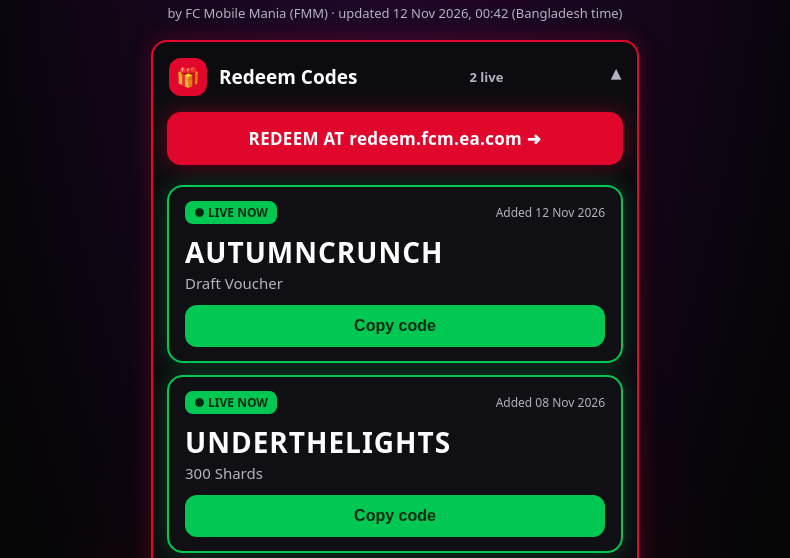
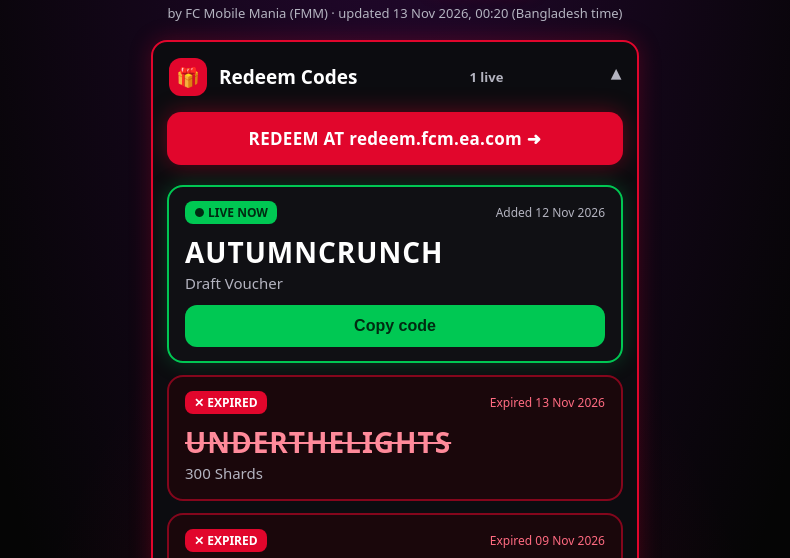
Before and after one commit to nabilaraf41/fmm-codes, a plain HTML site: page index.html in a window 1280 px wide. Shown: the part 197-755 px from the top of the page, without its empty margins (245-1035 px from the left). Drawn offline with Linux system fonts and the light colour scheme.

Commit message:
Update codes

```diff
--- a/codes.json
+++ b/codes.json
@@ -25,7 +25,8 @@
    "first_seen": "2026-11-08",
    "code": "UNDERTHELIGHTS",
    "reward": "300 Shards",
-   "date": "8th November"
+   "date": "8th November",
+   "expired_on": "2026-11-13"
   },
   "AUTUMNCRUNCH": {
    "first_seen": "2026-11-12",
--- a/index.html
+++ b/index.html
@@ -47,16 +47,15 @@ h2{font-size:15px;color:var(--mut);text-align:center;margin:26px 0 12px;letter-s
 .none{color:var(--mut);text-align:center}footer{text-align:center;color:#77778a;font-size:12px;margin-top:24px}
 </style></head><body><div class="wrap">
 <header><img class="logo" src="logo.jpg" alt="FMM logo"><h1>FC MOBILE <span>CODES</span></h1>
-<div class="sub">by FC Mobile Mania (FMM) · updated 12 Nov 2026, 00:42 (Bangladesh time)</div></header>
-<details class="sec codes" open><summary><span class="ic">🎁</span>Redeem Codes<span class="n">2 live</span></summary>
+<div class="sub">by FC Mobile Mania (FMM) · updated 13 Nov 2026, 00:20 (Bangladesh time)</div></header>
+<details class="sec codes" open><summary><span class="ic">🎁</span>Redeem Codes<span class="n">1 live</span></summary>
 <div class="in"><a class="redeem" href="https://redeem.fcm.ea.com" target="_blank" rel="noopener">REDEEM AT redeem.fcm.ea.com ➜</a>
 
   <div class="code live"><div class="top"><span class="tag">● LIVE NOW</span><span class="date">Added 12 Nov 2026</span></div>
     <div class="name">AUTUMNCRUNCH</div><div class="reward">Draft Voucher</div>
     <button onclick="cp(this,'AUTUMNCRUNCH')">Copy code</button></div>
-  <div class="code live"><div class="top"><span class="tag">● LIVE NOW</span><span class="date">Added 08 Nov 2026</span></div>
-    <div class="name">UNDERTHELIGHTS</div><div class="reward">300 Shards</div>
-    <button onclick="cp(this,'UNDERTHELIGHTS')">Copy code</button></div>
+  <div class="code dead"><div class="top"><span class="tag">✕ EXPIRED</span><span class="date">Expired 13 Nov 2026</span></div>
+    <div class="name">UNDERTHELIGHTS</div><div class="reward">300 Shards</div></div>
   <div class="code dead"><div class="top"><span class="tag">✕ EXPIRED</span><span class="date">Expired 09 Nov 2026</span></div>
     <div class="name">COSTUMEPARTY</div><div class="reward">Festive Draft Voucher &amp; 1k Gems</div></div>
   <div class="code dead"><div class="top"><span class="tag">✕ EXPIRED</span><span class="date">Expired 09 Nov 2026</span></div>
```
